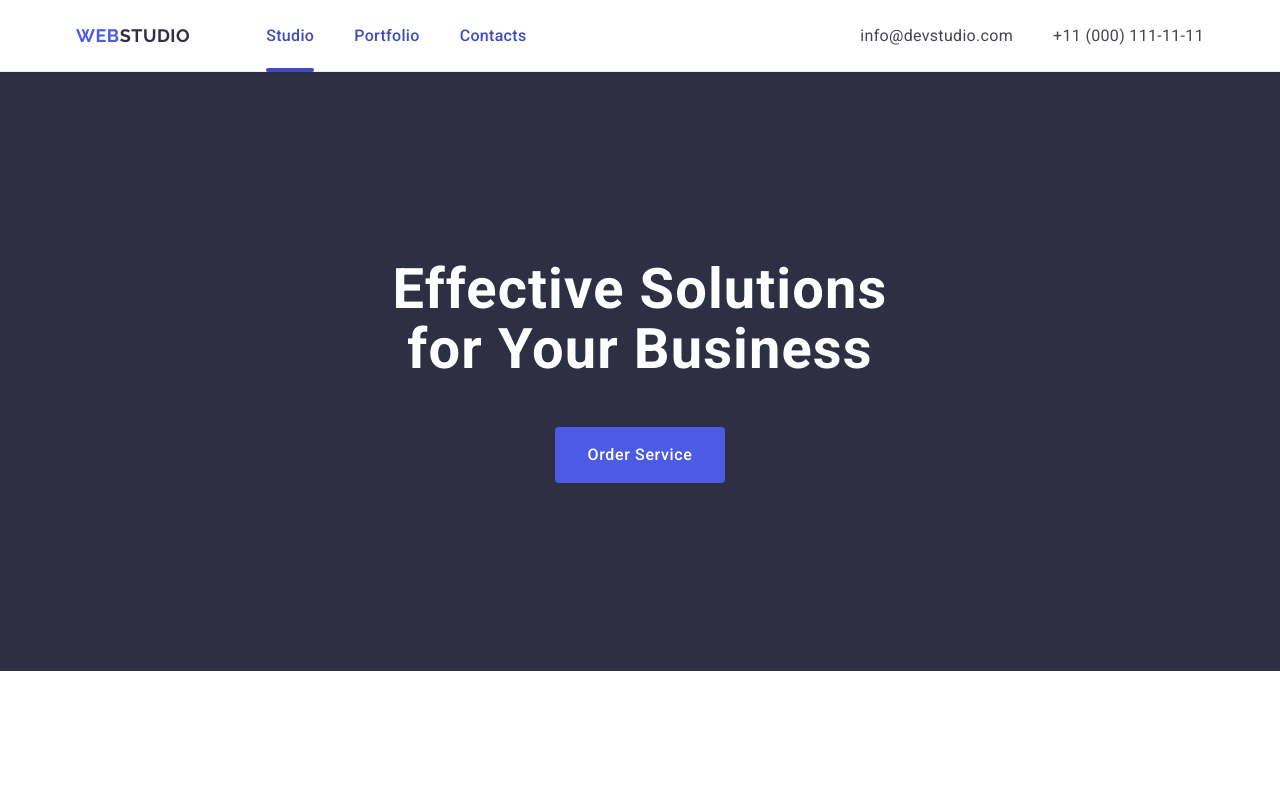
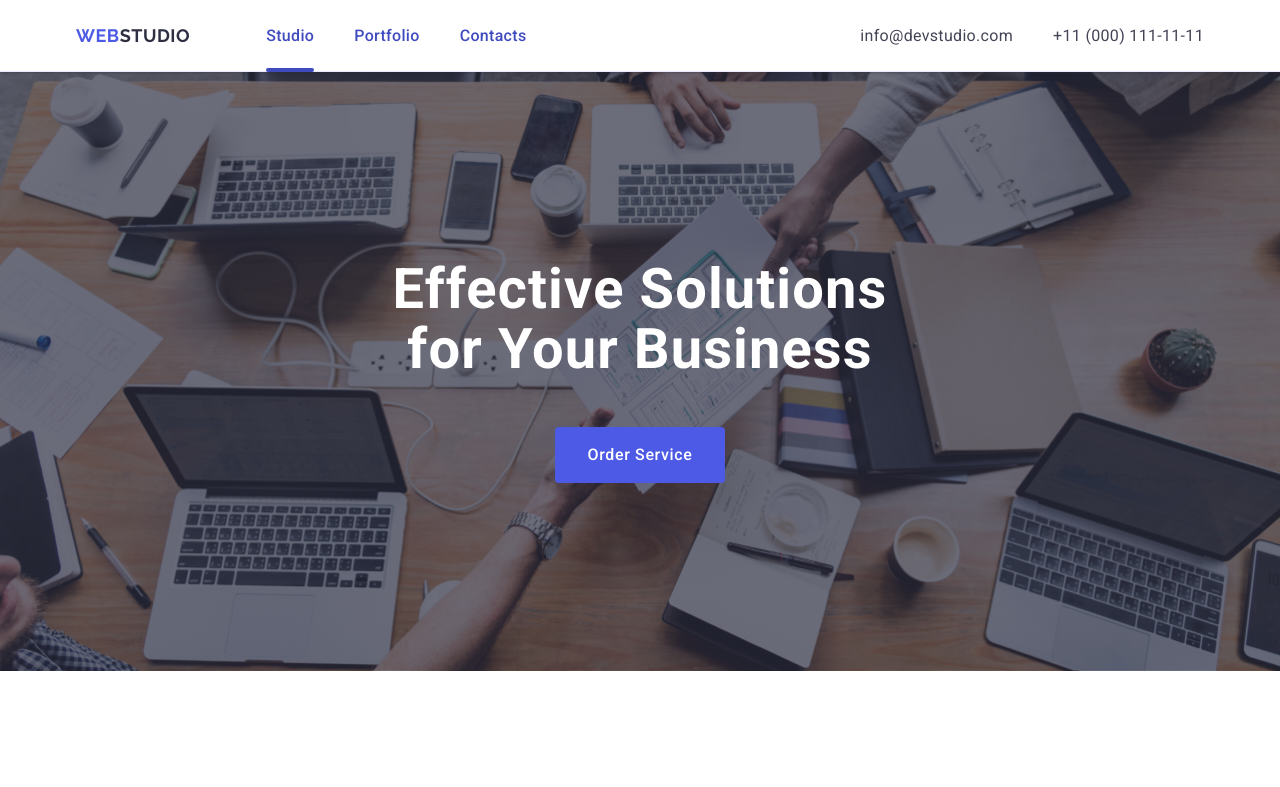
Before and after one commit to qboww/goit-markup-hw-04, a plain HTML site: page index.html in a window 1280 px wide. Shown: the top 787 px of the page. Drawn offline with nearby package versions, Linux system fonts and the light colour scheme; the site is published under a folder, as on GitHub Pages, so addresses that start at the root find nothing.

Commit message:
changed hero uml link, added dot (../)

```diff
--- a/css/styles.css
+++ b/css/styles.css
@@ -159,7 +159,7 @@ a {
   background-color: #2e2f42;
   padding: 188px 0;
   margin: 0 auto;
-  background-image: linear-gradient(rgba(46, 47, 66, 0.7), rgba(46, 47, 66, 0.7)), url(/images/pictures/hero-background.jpg);
+  background-image: linear-gradient(rgba(46, 47, 66, 0.7), rgba(46, 47, 66, 0.7)), url(../images/pictures/hero-background.jpg);
   background-repeat: no-repeat;
   background-position: center;
   background-size: cover;
```
